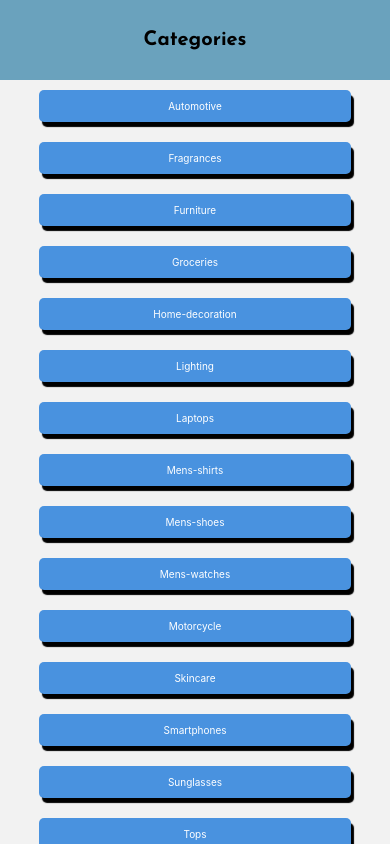
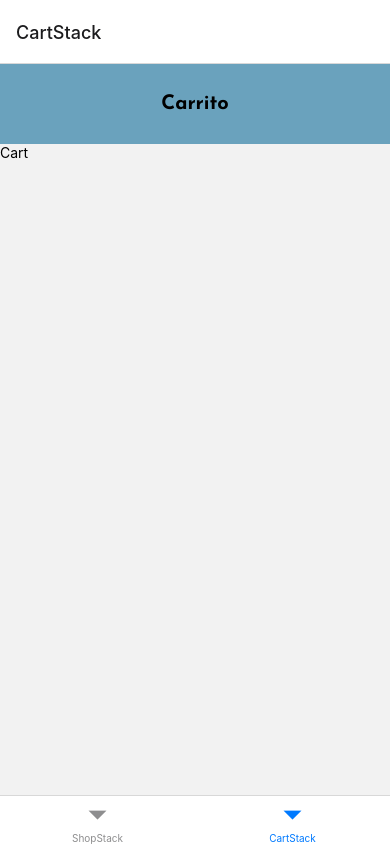
Before and after one commit to EduHz/coderHouse, a React Native app: screen /CartStack in a window 390 px wide. Built offline with nearby package versions, Linux system fonts and the light colour scheme.

Commit message:
tab stack added

```diff
--- a/package.json
+++ b/package.json
@@ -10,6 +10,7 @@
   },
   "dependencies": {
     "@expo/webpack-config": "^19.0.0",
+    "@react-navigation/bottom-tabs": "^6.5.11",
     "@react-navigation/native": "^6.1.9",
     "@react-navigation/native-stack": "^6.9.17",
     "expo": "~49.0.15",
--- /dev/null
+++ b/src/Screens/Cart.js
@@ -0,0 +1,12 @@
+import { StyleSheet, Text, View } from "react-native";
+import React from "react";
+
+export default function Cart() {
+  return (
+    <View>
+      <Text>Cart</Text>
+    </View>
+  );
+}
+
+const styles = StyleSheet.create({});
--- /dev/null
+++ b/src/navigation/CartStack.js
@@ -0,0 +1,29 @@
+import { StyleSheet } from "react-native";
+import { createNativeStackNavigator } from "@react-navigation/native-stack";
+import Header from "../Components/Header";
+import Cart from "../Screens/Cart";
+
+const Stack = createNativeStackNavigator();
+
+const getScreenOptions = ({ route }) => {
+  const title = "Carrito";
+  // route.name === "Home"
+  //   ? "Categories"
+  //   : route.name === "Category"
+  //   ? route.params.category
+  //   : "Carrito";
+
+  return {
+    header: () => <Header title={title} />,
+  };
+};
+
+export default function CartStack() {
+  return (
+    <Stack.Navigator initialRouteName="Home" screenOptions={getScreenOptions}>
+      <Stack.Screen name="Cart" component={Cart} />
+    </Stack.Navigator>
+  );
+}
+
+const styles = StyleSheet.create({});
--- a/src/navigation/Navigator.js
+++ b/src/navigation/Navigator.js
@@ -1,34 +1,17 @@
-import React from "react";
 import { NavigationContainer } from "@react-navigation/native";
-import { createNativeStackNavigator } from "@react-navigation/native-stack";
-import Home from "../Screens/Home";
-import ItemListCategories from "../Screens/ItemListCategories";
-import ItemDetail from "../Screens/ItemDetail";
-import Header from "../Components/Header";
+import { createBottomTabNavigator } from "@react-navigation/bottom-tabs";
+import ShopStack from "./ShopStack";
+import CartStack from "./CartStack";
 
-const Stack = createNativeStackNavigator();
-
-const getScreenOptions = ({ route }) => {
-  const title =
-    route.name === "Home"
-      ? "Categories"
-      : route.name === "Category"
-      ? route.params.category
-      : "Detail";
-
-  return {
-    header: () => <Header title={title} />,
-  };
-};
+const Tab = createBottomTabNavigator();
 
 const Navigator = () => {
   return (
     <NavigationContainer>
-      <Stack.Navigator initialRouteName="Home" screenOptions={getScreenOptions}>
-        <Stack.Screen name="Home" component={Home} />
-        <Stack.Screen name="Category" component={ItemListCategories} />
-        <Stack.Screen name="Product" component={ItemDetail} />
-      </Stack.Navigator>
+      <Tab.Navigator>
+        <Tab.Screen name={"ShopStack"} component={ShopStack} />
+        <Tab.Screen name={"CartStack"} component={CartStack} />
+      </Tab.Navigator>
     </NavigationContainer>
   );
 };
--- /dev/null
+++ b/src/navigation/ShopStack.js
@@ -0,0 +1,35 @@
+import { StyleSheet } from "react-native";
+import { createNativeStackNavigator } from "@react-navigation/native-stack";
+import Home from "../Screens/Home";
+import ItemListCategories from "../Screens/ItemListCategories";
+import ItemDetail from "../Screens/ItemDetail";
+import Header from "../Components/Header";
+
+const Stack = createNativeStackNavigator();
+
+const getScreenOptions = ({ route }) => {
+  const title =
+    route.name === "Home"
+      ? "Categories"
+      : route.name === "Category"
+      ? route.params.category
+      : "Detail";
+
+  return {
+    header: () => <Header title={title} />,
+  };
+};
+
+const ShopStack = () => {
+  return (
+    <Stack.Navigator initialRouteName="Home" screenOptions={getScreenOptions}>
+      <Stack.Screen name="Home" component={Home} />
+      <Stack.Screen name="Category" component={ItemListCategories} />
+      <Stack.Screen name="Product" component={ItemDetail} />
+    </Stack.Navigator>
+  );
+};
+
+export default ShopStack;
+
+const styles = StyleSheet.create({});
```
Also changed, not shown: 1 other file (tests, documents, lock files or other folders).
